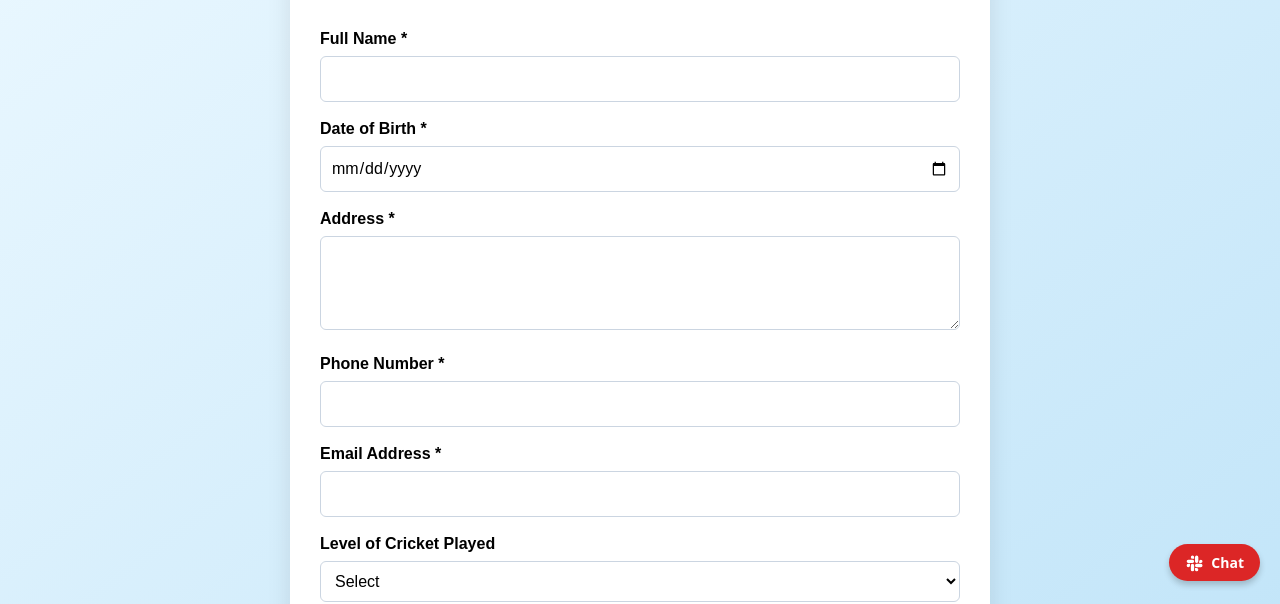
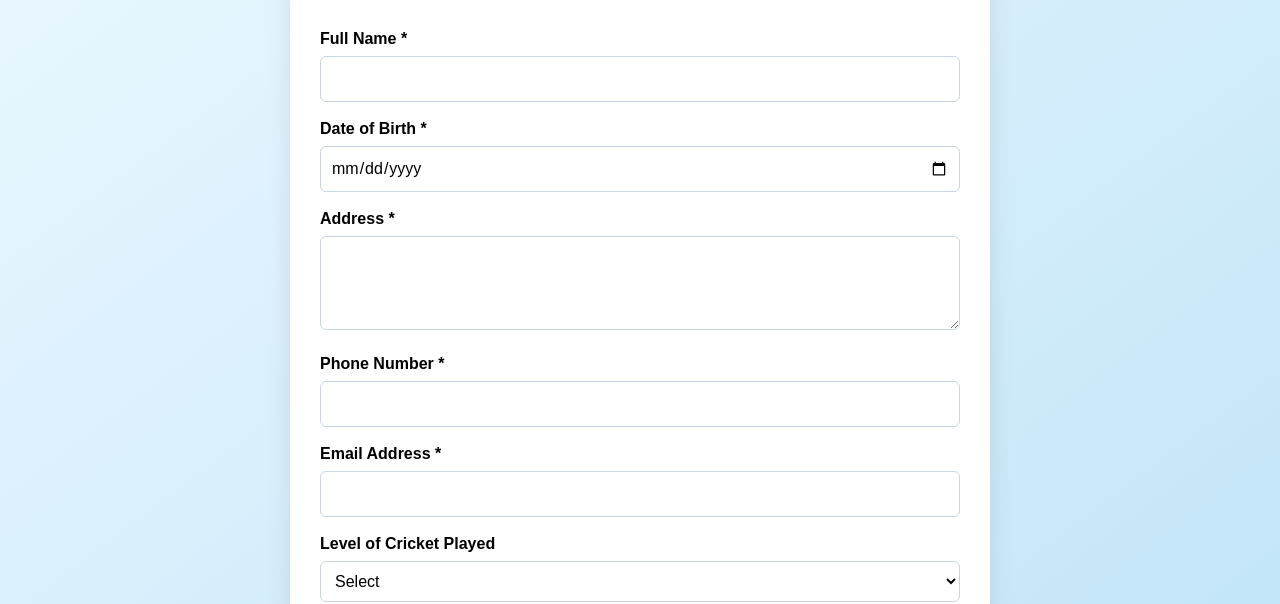
Before and after one commit to lxRavenxl/Project-Site, a website: page form.html in a window 1280 px wide. Shown: the part 199-803 px from the top of the page. Drawn offline with Linux system fonts and the light colour scheme.

Commit message:
remove chat feature, fixes #92

```diff
--- a/chat.js
+++ /dev/null
@@ -1,43 +0,0 @@
-// chat.js
-(function() {
-  document.addEventListener('DOMContentLoaded', () => {
-    if (document.querySelector('.widget-chat')) return;
-
-    const chatDiv = document.createElement('div');
-    chatDiv.className = 'widget-chat';
-    Object.assign(chatDiv.style, {
-      position: 'fixed',
-      bottom: '20px',
-      right: '20px',
-      zIndex: '9999',
-    });
-
-    chatDiv.innerHTML = `
-      <a href="https://join.slack.com/t/vvv-circket/shared_invite/zt-3lvxt5b78-FeMW63Kf33RJ5qNCuJkZPQ" target="_blank" rel="noopener noreferrer"
-         style="
-           display: flex;
-           align-items: center;
-           gap: 6px;
-           padding: 8px 16px;
-           background-color: #dc2626;
-           color: white;
-           font-weight: 600;
-           font-size: 14px;
-           border-radius: 9999px;
-           box-shadow: 0 4px 6px rgba(0,0,0,0.2);
-           text-decoration: none;
-           transition: background 0.2s, transform 0.2s;
-         "
-         onmouseover="this.style.background='#b91c1c'; this.style.transform='scale(1.05)';"
-         onmouseout="this.style.background='#dc2626'; this.style.transform='scale(1)';"
-      >
-        <svg xmlns="http://www.w3.org/2000/svg" fill="currentColor" width="20" height="20" viewBox="0 0 24 24">
-          <path d="M6,15A2,2 0 0,1 4,17A2,2 0 0,1 2,15A2,2 0 0,1 4,13H6V15M7,15A2,2 0 0,1 9,13A2,2 0 0,1 11,15V20A2,2 0 0,1 9,22A2,2 0 0,1 7,20V15M9,7A2,2 0 0,1 7,5A2,2 0 0,1 9,3A2,2 0 0,1 11,5V7H9M9,8A2,2 0 0,1 11,10A2,2 0 0,1 9,12H4A2,2 0 0,1 2,10A2,2 0 0,1 4,8H9M17,10A2,2 0 0,1 19,8A2,2 0 0,1 21,10A2,2 0 0,1 19,12H17V10M16,10A2,2 0 0,1 14,12A2,2 0 0,1 12,10V5A2,2 0 0,1 14,3A2,2 0 0,1 16,5V10M14,18A2,2 0 0,1 16,20A2,2 0 0,1 14,22A2,2 0 0,1 12,20V18H14M14,17A2,2 0 0,1 12,15A2,2 0 0,1 14,13H19A2,2 0 0,1 21,15A2,2 0 0,1 19,17H14Z"></path>
-        </svg>
-        <span>Chat</span>
-      </a>
-    `;
-
-    document.body.appendChild(chatDiv);
-  });
-})();
--- a/form.html
+++ b/form.html
@@ -325,6 +325,5 @@ loadHTML("footer", "footer.html");
     });
   }
 </script>
-<script src="chat.js"></script>
 </body>
 </html>
```
Also changed, not shown: history.html (+0 -1 lines), index.html (+0 -1 lines), points.html (+0 -1 lines), privacy-policy.html (+0 -1 lines), 1 other file.
